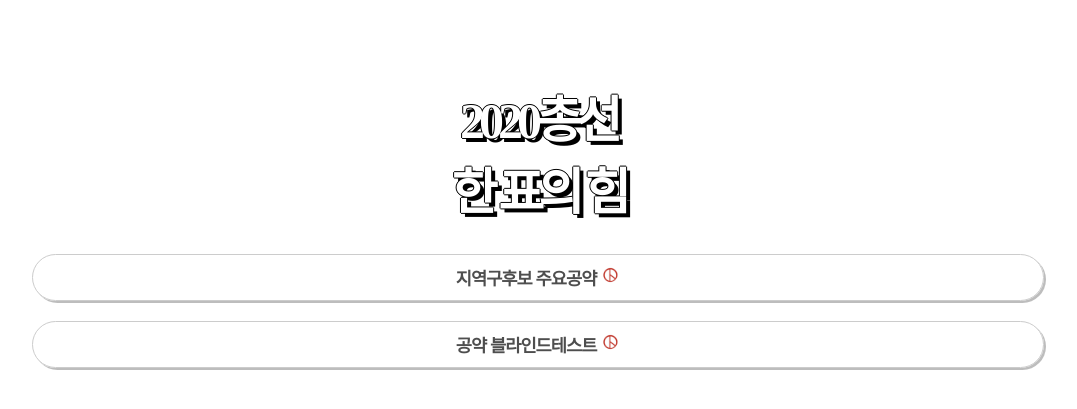
After one commit to PnuLikelion8th/2020election, a Django app: template assembly/templates/main.html in a window 1280 px wide. The commit adds this page. Shown: the top 409 px of the page, without its empty margins (102-1179 px from the left). Run offline with Django 3.2, Linux system fonts and the light colour scheme; the template is opened without the code that fills it, so the values that code supplies are empty; parts of the project's set-up code (start-up, migrations or seed data) failed here and were passed over.

Commit message:
대문페이지 및 css 수정

```diff
--- /dev/null
+++ b/assembly/static/css/main.css
@@ -0,0 +1,34 @@
+body {
+    text-align: center;
+}
+
+.title {
+    font-size: 50px;
+    font-weight: bold;
+    letter-spacing: -6px;
+    color: white;
+    text-shadow : -1px 0 black, 0 1px black, 1px 0 black, 0 -1px black, 4px 4px 0px black;
+    margin-bottom : 30px;
+    margin-top : 80px;
+}
+
+.btn {
+    border:none;
+    background: none;
+    width:80%;
+    padding:10px ;
+    margin-bottom: 20px;
+    font-size:1.1rem;
+    font-weight: 800;
+    letter-spacing: -1px;
+    cursor: pointer;
+    color:rgb(78, 78, 78);
+    border-radius: 50px;
+    border : 1px #ccc solid;
+    box-shadow: 2px 2px 0 rgba(0, 0, 0, 0.26) ;
+
+}
+
+.icon {
+    height: 20px;
+}
--- /dev/null
+++ b/assembly/templates/main.html
@@ -0,0 +1,22 @@
+{% load static %}
+<!DOCTYPE html>
+<html lang="en">
+<head>
+    <meta charset="UTF-8">
+    <meta name="viewport" content="width=device-width, initial-scale=1.0">
+    <link rel="stylesheet" type="text/css" href="{% static 'css/main.css' %}">
+    <title>Document</title>
+</head>
+<body>
+    <h1 class="title">
+        2020총선
+        <br>
+        한 표의 힘
+        <br>
+    </h1>
+    <div class = "btnWrap">
+        <button type="button" onclick="location.href='{% url 'index'%}'" class="btn">지역구후보 주요공약  <img src="{% static 'image/election_icon.png' %}" class="icon"></button>
+        <button type="button" onclick="location.href='{% url 'blind_party' %}'" class="btn">공약 블라인드테스트  <img src="{% static 'image/election_icon.png' %}" class="icon"></button>
+    </div>
+</body>
+</html>
--- a/assembly/views.py
+++ b/assembly/views.py
@@ -3,7 +3,8 @@ from get_data.models import Party, PartyPolicy, City, Gungu, Candidate
 import urllib.request
 from urllib.parse import urlencode,quote_plus
 
-
+def main(request):
+    return render(request, 'main.html')
 
 def index(request):
     cities = City.objects
--- a/election/urls.py
+++ b/election/urls.py
@@ -19,7 +19,8 @@ from assembly import views
 
 urlpatterns = [
     path('admin/', admin.site.urls),
-    path('', views.index, name='index'),
+    path('', views.main, name='main'),
+    path('assembly/', views.index, name='index'),
 
     path('choiceparty/', include('choiceparty.urls')),
     path('get_data/', include('get_data.urls')),
```
Also changed, not shown: assembly/static/css/index.css (+4 -13 lines), assembly/templates/index.html (+3 -14 lines), choiceparty/templates/blind_party.html (+9 -4 lines), assembly/static/img/election_icon.png (added).
